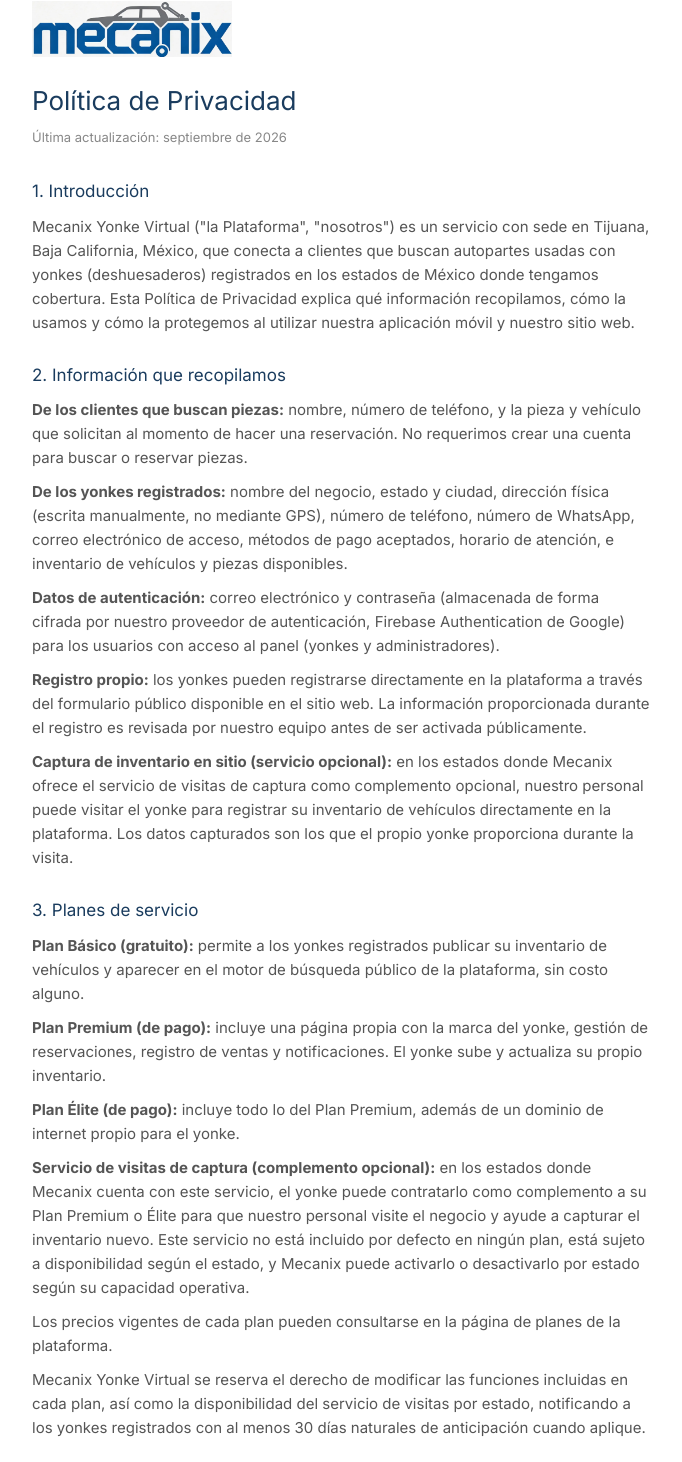
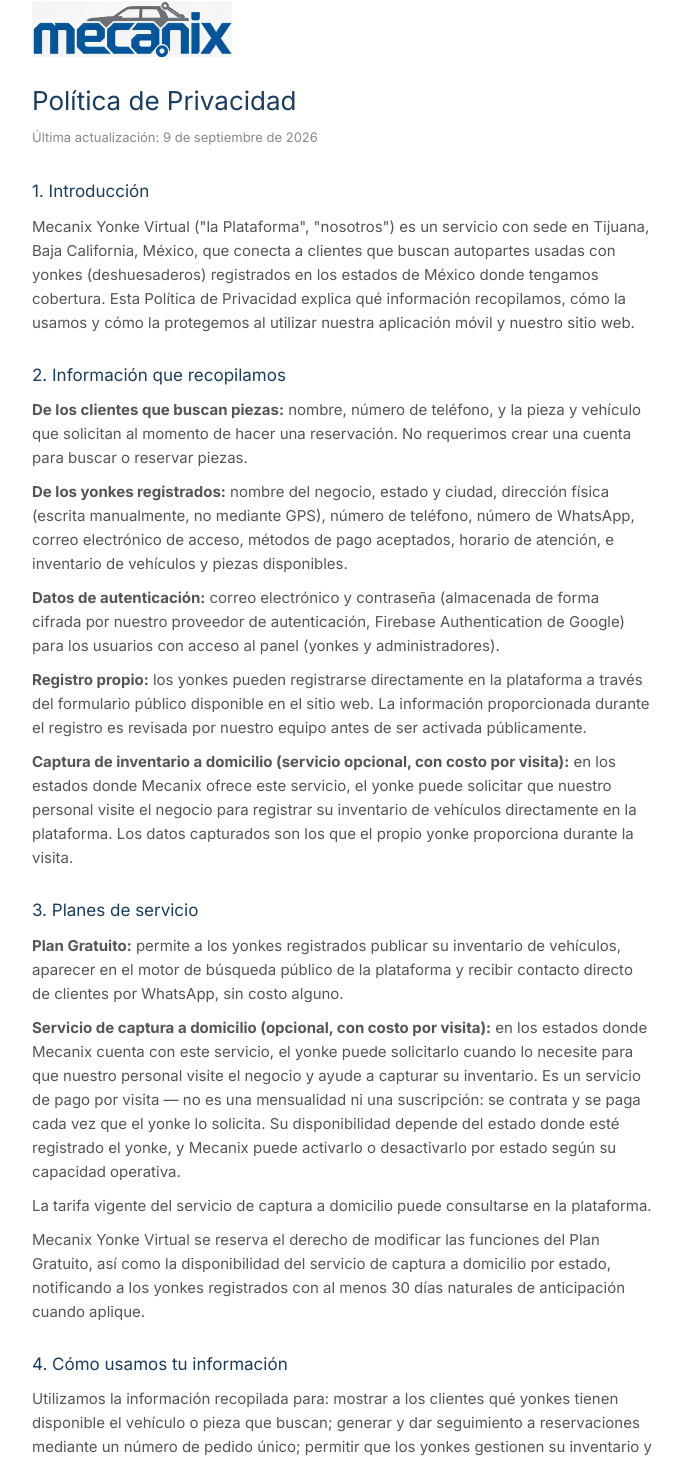
Before and after one commit to pelonetepelon484/mecanix-yonke-web, a Next.js app: page /privacidad in a window 1280 px wide. Shown: the part 79-1541 px from the top of the page, without its empty margins (298-980 px from the left). Built offline with nearby package versions, Linux system fonts and the light colour scheme.

Commit message:
actualizacion terminos y privacidad

```diff
--- a/src/app/privacidad/page.js
+++ b/src/app/privacidad/page.js
@@ -13,7 +13,7 @@
           Política de Privacidad
         </h1>
         <p style={{ color: '#888', fontSize: '13px', marginBottom: '32px' }}>
-          Última actualización: septiembre de 2026
+          Última actualización: 9 de septiembre de 2026
         </p>
 
         <Seccion titulo="1. Introducción">
@@ -25,16 +25,14 @@
           <p style={parrafoStyle}><strong>De los yonkes registrados:</strong> nombre del negocio, estado y ciudad, dirección física (escrita manualmente, no mediante GPS), número de teléfono, número de WhatsApp, correo electrónico de acceso, métodos de pago aceptados, horario de atención, e inventario de vehículos y piezas disponibles.</p>
           <p style={parrafoStyle}><strong>Datos de autenticación:</strong> correo electrónico y contraseña (almacenada de forma cifrada por nuestro proveedor de autenticación, Firebase Authentication de Google) para los usuarios con acceso al panel (yonkes y administradores).</p>
           <p style={parrafoStyle}><strong>Registro propio:</strong> los yonkes pueden registrarse directamente en la plataforma a través del formulario público disponible en el sitio web. La información proporcionada durante el registro es revisada por nuestro equipo antes de ser activada públicamente.</p>
-          <p style={parrafoStyle}><strong>Captura de inventario en sitio (servicio opcional):</strong> en los estados donde Mecanix ofrece el servicio de visitas de captura como complemento opcional, nuestro personal puede visitar el yonke para registrar su inventario de vehículos directamente en la plataforma. Los datos capturados son los que el propio yonke proporciona durante la visita.</p>
+          <p style={parrafoStyle}><strong>Captura de inventario a domicilio (servicio opcional, con costo por visita):</strong> en los estados donde Mecanix ofrece este servicio, el yonke puede solicitar que nuestro personal visite el negocio para registrar su inventario de vehículos directamente en la plataforma. Los datos capturados son los que el propio yonke proporciona durante la visita.</p>
         </Seccion>
 
         <Seccion titulo="3. Planes de servicio">
-          <p style={parrafoStyle}><strong>Plan Básico (gratuito):</strong> permite a los yonkes registrados publicar su inventario de vehículos y aparecer en el motor de búsqueda público de la plataforma, sin costo alguno.</p>
-          <p style={parrafoStyle}><strong>Plan Premium (de pago):</strong> incluye una página propia con la marca del yonke, gestión de reservaciones, registro de ventas y notificaciones. El yonke sube y actualiza su propio inventario.</p>
-          <p style={parrafoStyle}><strong>Plan Élite (de pago):</strong> incluye todo lo del Plan Premium, además de un dominio de internet propio para el yonke.</p>
-          <p style={parrafoStyle}><strong>Servicio de visitas de captura (complemento opcional):</strong> en los estados donde Mecanix cuenta con este servicio, el yonke puede contratarlo como complemento a su Plan Premium o Élite para que nuestro personal visite el negocio y ayude a capturar el inventario nuevo. Este servicio no está incluido por defecto en ningún plan, está sujeto a disponibilidad según el estado, y Mecanix puede activarlo o desactivarlo por estado según su capacidad operativa.</p>
-          <p style={parrafoStyle}>Los precios vigentes de cada plan pueden consultarse en la página de planes de la plataforma.</p>
-          <p style={parrafoStyle}>Mecanix Yonke Virtual se reserva el derecho de modificar las funciones incluidas en cada plan, así como la disponibilidad del servicio de visitas por estado, notificando a los yonkes registrados con al menos 30 días naturales de anticipación cuando aplique.</p>
+          <p style={parrafoStyle}><strong>Plan Gratuito:</strong> permite a los yonkes registrados publicar su inventario de vehículos, aparecer en el motor de búsqueda público de la plataforma y recibir contacto directo de clientes por WhatsApp, sin costo alguno.</p>
+          <p style={parrafoStyle}><strong>Servicio de captura a domicilio (opcional, con costo por visita):</strong> en los estados donde Mecanix cuenta con este servicio, el yonke puede solicitarlo cuando lo necesite para que nuestro personal visite el negocio y ayude a capturar su inventario. Es un servicio de pago por visita — no es una mensualidad ni una suscripción: se contrata y se paga cada vez que el yonke lo solicita. Su disponibilidad depende del estado donde esté registrado el yonke, y Mecanix puede activarlo o desactivarlo por estado según su capacidad operativa.</p>
+          <p style={parrafoStyle}>La tarifa vigente del servicio de captura a domicilio puede consultarse en la plataforma.</p>
+          <p style={parrafoStyle}>Mecanix Yonke Virtual se reserva el derecho de modificar las funciones del Plan Gratuito, así como la disponibilidad del servicio de captura a domicilio por estado, notificando a los yonkes registrados con al menos 30 días naturales de anticipación cuando aplique.</p>
         </Seccion>
 
         <Seccion titulo="4. Cómo usamos tu información">
@@ -55,7 +53,7 @@
         </Seccion>
 
         <Seccion titulo="8. Tus derechos">
-          Puedes solicitar la corrección o eliminación de tu información personal (incluyendo el cierre de una cuenta de yonke) escribiendo directamente al correo de contacto que aparece al final de este documento. Los yonkes registrados en el Plan Básico pueden solicitar la baja de su perfil en cualquier momento; Mecanix Yonke Virtual cuenta con un plazo máximo de 5 días hábiles para procesarla, conforme a los Términos y Condiciones.
+          Puedes solicitar la corrección o eliminación de tu información personal (incluyendo el cierre de una cuenta de yonke) escribiendo directamente al correo de contacto que aparece al final de este documento. Los yonkes registrados pueden solicitar la baja de su perfil en cualquier momento; Mecanix Yonke Virtual cuenta con un plazo máximo de 5 días hábiles para procesarla, conforme a los Términos y Condiciones.
         </Seccion>
 
         <Seccion titulo="9. Menores de edad">
@@ -83,7 +81,7 @@
         </Seccion>
 
         <Seccion titulo="14. Notificaciones">
-          Las notificaciones push del Plan Premium requieren el consentimiento del yonke en su dispositivo y pueden desactivarse en cualquier momento desde la configuración del mismo.
+          Actualmente usamos WhatsApp y/o correo electrónico para enviarte avisos relacionados con tu registro, tus reservaciones o el servicio de captura a domicilio. Si en el futuro habilitamos notificaciones push, actualizaremos esta política e indicaremos cómo activarlas o desactivarlas.
         </Seccion>
 
         <Seccion titulo="15. Buscador Inteligente">
--- a/src/app/terminos/page.js
+++ b/src/app/terminos/page.js
@@ -13,7 +13,7 @@
           Términos y Condiciones de Uso
         </h1>
         <p style={{ color: '#888', fontSize: '13px', marginBottom: '32px' }}>
-          Última actualización: septiembre de 2026
+          Última actualización: 9 de septiembre de 2026
         </p>
 
         <Seccion titulo="1. Aceptación de los términos">
@@ -32,9 +32,8 @@
         </Seccion>
 
         <Seccion titulo="4. Planes de servicio">
-          <p style={parrafoStyle}><strong>Plan Básico (anteriormente denominado Plan Freemium):</strong> acceso gratuito que permite publicar inventario y aparecer en el motor de búsqueda público. Mecanix se reserva el derecho de modificar o descontinuar este plan con notificación previa de al menos 30 días naturales a los yonkes registrados.</p>
-          <p style={parrafoStyle}><strong>Plan Premium y Plan Élite:</strong> acceso a funciones avanzadas mediante pago periódico acordado entre el yonke y Mecanix. Las condiciones de pago y renovación se establecen en un acuerdo por separado.</p>
-          <p style={parrafoStyle}>Mecanix Yonke Virtual puede modificar las funciones incluidas en cada plan en cualquier momento, notificando a los yonkes registrados con al menos 30 días naturales de anticipación.</p>
+          <p style={parrafoStyle}><strong>Plan Gratuito:</strong> acceso gratuito que permite publicar inventario y aparecer en el motor de búsqueda público, sin costo ni mensualidad. Mecanix se reserva el derecho de modificar este plan con notificación previa de al menos 30 días naturales a los yonkes registrados.</p>
+          <p style={parrafoStyle}><strong>Servicio de captura a domicilio:</strong> servicio opcional de pago por visita (no es una suscripción ni un cobro periódico), sujeto a disponibilidad según el estado donde esté registrado el yonke. Las condiciones se detallan en la sección 14.</p>
         </Seccion>
 
         <Seccion titulo="5. Responsabilidades del yonke">
@@ -69,7 +68,7 @@
 
         <Seccion titulo="11. Modificaciones a los términos">
           <p style={parrafoStyle}>Mecanix Yonke Virtual puede modificar estos Términos y Condiciones en cualquier momento. Los cambios serán publicados en esta página con la fecha de actualización. El uso continuado de la plataforma después de dichos cambios implica la aceptación de los nuevos términos.</p>
-          <p style={parrafoStyle}>Los cambios que afecten las características, condiciones o precios de los planes de suscripción se notificarán con al menos 30 días naturales de anticipación, conforme a la sección 15.</p>
+          <p style={parrafoStyle}>Los cambios que afecten las características del Plan Gratuito o la disponibilidad y tarifa del servicio de captura a domicilio se notificarán con al menos 30 días naturales de anticipación, conforme a las secciones 14 y 15.</p>
         </Seccion>
 
         <Seccion titulo="12. Ley aplicable">
@@ -83,29 +82,25 @@
           </p>
         </Seccion>
 
-        <Seccion titulo="14. Planes y suscripciones">
-          <p style={parrafoStyle}>Mecanix Yonke Virtual ofrece tres planes para yonkes registrados: Plan Básico, Plan Premium y Plan Élite. Estos planes son los mismos en todos los estados donde opera la plataforma.</p>
-          <p style={parrafoStyle}>El <strong>Plan Básico</strong> es gratuito e incluye: carga y administración de inventario, aparición en resultados de búsqueda con nombre, dirección y teléfono del yonke, botón de contacto por WhatsApp, botón de reservación para clientes y control de reservaciones desde el panel.</p>
-          <p style={parrafoStyle}>El <strong>Plan Premium</strong> incluye todo lo del Plan Básico, más: una página propia del yonke con su nombre, logo y colores; registro de ventas y venta manual, notificaciones push al recibir una reservación, y botón de WhatsApp para contactar al cliente que reservó. El yonke es responsable de subir y actualizar su propio inventario.</p>
-          <p style={parrafoStyle}>El <strong>Plan Élite</strong> incluye todo lo del Plan Premium, más un dominio de internet propio para el yonke.</p>
-          <p style={parrafoStyle}><strong>Servicio de visitas de captura (complemento opcional, sujeto a disponibilidad por estado):</strong> en los estados donde Mecanix cuenta con este servicio activo, el yonke con Plan Premium o Élite puede contratar como complemento que nuestro personal visite su negocio periódicamente para ayudar a capturar el inventario nuevo. Este servicio NO está incluido por defecto en ningún plan y su disponibilidad depende del estado donde esté registrado el yonke; Mecanix puede activar o desactivar este servicio por estado según su capacidad operativa, sin que esto afecte el resto de las funciones del plan contratado.</p>
-          <p style={parrafoStyle}>Los precios vigentes de cada plan y del servicio de visitas de captura pueden consultarse en la página de planes de la plataforma.</p>
-          <p style={parrafoStyle}>Cuando el servicio de visitas de captura esté contratado, el yonke sigue siendo el único responsable de que la información capturada sea correcta y de mantener actualizado su inventario entre visitas.</p>
+        <Seccion titulo="14. Plan Gratuito y servicio de captura a domicilio">
+          <p style={parrafoStyle}>Mecanix Yonke Virtual ofrece un Plan Gratuito para todos los yonkes registrados, igual en todos los estados donde opera la plataforma.</p>
+          <p style={parrafoStyle}>El <strong>Plan Gratuito</strong> incluye: carga y administración de inventario, aparición en resultados de búsqueda con nombre, dirección y teléfono del yonke, botón de contacto por WhatsApp, botón de reservación para clientes y control de reservaciones desde el panel. El yonke es responsable de subir y actualizar su propio inventario.</p>
+          <p style={parrafoStyle}><strong>Servicio de captura a domicilio (opcional, sujeto a disponibilidad por estado):</strong> en los estados donde Mecanix cuenta con este servicio activo, el yonke puede solicitarlo cuando lo necesite para que nuestro personal visite su negocio y ayude a capturar su inventario. Es un servicio de pago por visita: se contrata y se paga cada vez que el yonke lo solicita, sin mensualidad ni suscripción asociada. Su disponibilidad depende del estado donde esté registrado el yonke; Mecanix puede activar o desactivar este servicio por estado según su capacidad operativa.</p>
+          <p style={parrafoStyle}>La tarifa vigente del servicio de captura a domicilio puede consultarse en la plataforma.</p>
+          <p style={parrafoStyle}>Cuando el servicio de captura a domicilio sea solicitado, el yonke sigue siendo el único responsable de que la información capturada sea correcta y de mantener actualizado su inventario después de la visita.</p>
           <p style={parrafoStyle}>Las funciones anunciadas como "próximamente" son mejoras planeadas sin fecha comprometida; su disponibilidad puede cambiar sin que esto genere obligación alguna para Mecanix Yonke Virtual.</p>
         </Seccion>
 
-        <Seccion titulo="15. Vigencia del Plan Básico">
-          <p style={parrafoStyle}>El Plan Básico no tiene fecha de caducidad y permanece sin costo por tiempo indefinido.</p>
+        <Seccion titulo="15. Vigencia del Plan Gratuito">
+          <p style={parrafoStyle}>El Plan Gratuito no tiene fecha de caducidad y permanece sin costo por tiempo indefinido.</p>
           <p style={parrafoStyle}>El yonke solo deja la plataforma si solicita su baja voluntaria.</p>
-          <p style={parrafoStyle}>Mecanix Yonke Virtual se reserva el derecho de modificar las características de los planes, notificando a los yonkes registrados con al menos 30 días naturales de anticipación.</p>
+          <p style={parrafoStyle}>Mecanix Yonke Virtual se reserva el derecho de modificar las características del Plan Gratuito, notificando a los yonkes registrados con al menos 30 días naturales de anticipación.</p>
         </Seccion>
 
-        <Seccion titulo="16. Periodo de prueba, bienvenida y pagos de los planes de pago">
-          <p style={parrafoStyle}>Los planes de pago pueden incluir un periodo de prueba sin costo, cuya duración se comunica al yonke al activarlo.</p>
-          <p style={parrafoStyle}>Los yonkes que se registran por primera vez pueden recibir, como promoción de bienvenida, un mes de Plan Premium sin costo; en los estados donde el servicio de visitas de captura esté disponible, la promoción también puede incluir la primera visita de captura de inventario gratuita. Esta promoción aplica una sola vez y sus condiciones vigentes, incluyendo qué incluye según el estado, se publican en la página de planes.</p>
-          <p style={parrafoStyle}>No existen cobros automáticos: los pagos se acuerdan y confirman directamente entre el yonke y Mecanix Yonke Virtual.</p>
-          <p style={parrafoStyle}>Al terminar el periodo de prueba, la promoción de bienvenida, o un periodo de pago sin renovación, la cuenta regresa automáticamente al Plan Básico, sin pérdida del inventario ni de la información del yonke.</p>
-          <p style={parrafoStyle}>Los pagos por periodos ya iniciados no son reembolsables.</p>
+        <Seccion titulo="16. Bienvenida y pago del servicio de captura a domicilio">
+          <p style={parrafoStyle}>Los yonkes que se registran por primera vez pueden recibir, como promoción de bienvenida, la primera visita de captura de inventario sin costo, en los estados donde el servicio de captura a domicilio esté disponible. Esta promoción aplica una sola vez y sus condiciones vigentes se publican en la plataforma.</p>
+          <p style={parrafoStyle}>Fuera de esa promoción de bienvenida, el servicio de captura a domicilio se paga por visita, cada vez que el yonke lo solicita. No existen cobros automáticos ni recurrentes: cada visita se acuerda y se paga directamente entre el yonke y Mecanix Yonke Virtual.</p>
+          <p style={parrafoStyle}>Si el yonke necesita cancelar o reagendar una visita ya acordada, debe avisar a Mecanix Yonke Virtual con anticipación razonable; no se realiza ningún cobro por visitas que no se lleven a cabo.</p>
         </Seccion>
 
         <Seccion titulo="17. Baja de la plataforma">
```
